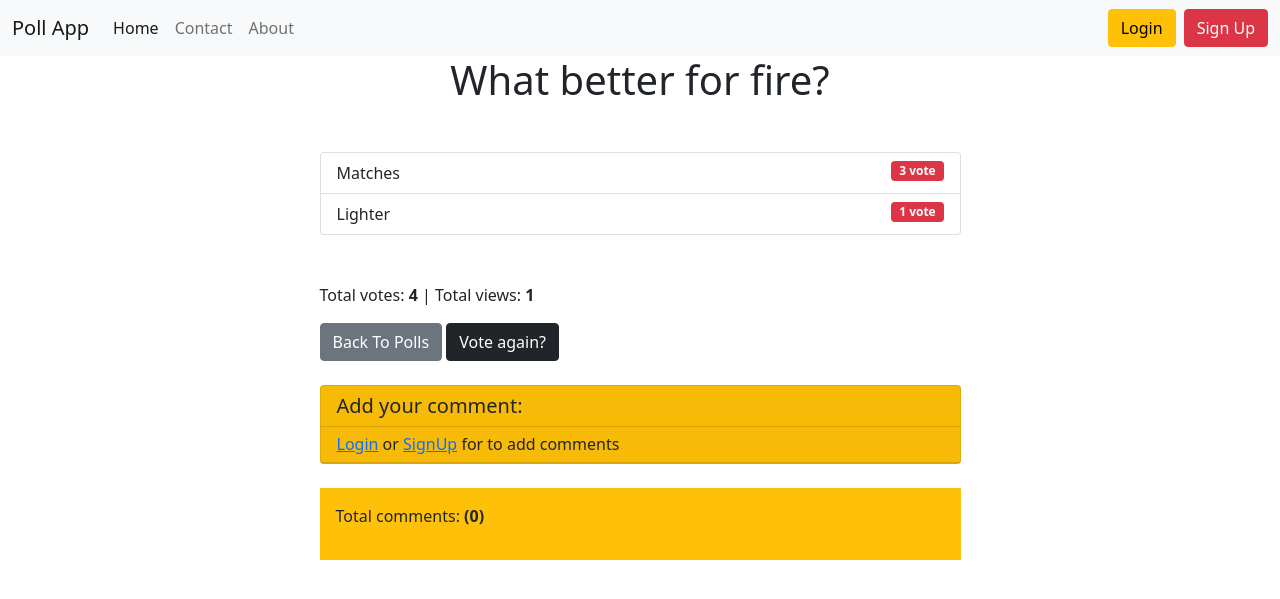
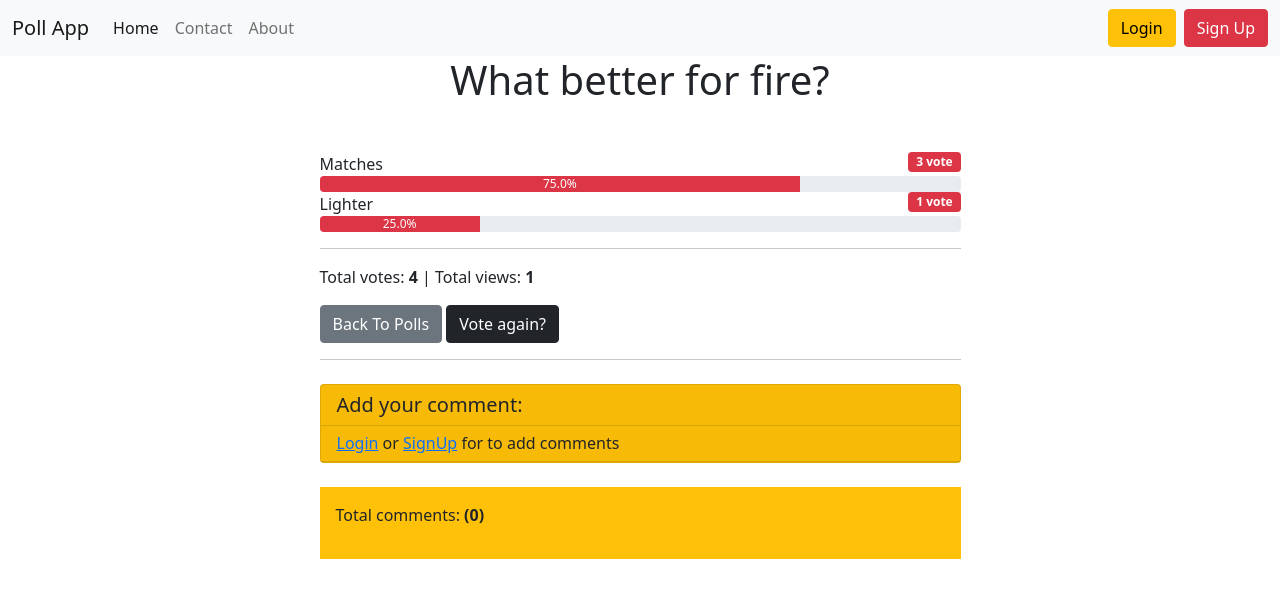
Before and after one commit to Falco13/vote_django_app, a Django app: a page that uses poll_app/templates/poll_app/results.html in a window 1280 px wide. Shown: the top 599 px of the page. Run offline with Django 4.2, Linux system fonts and the light colour scheme; data comes from the database, SQL or seed files in the repository; both versions use the stored data as it was after the commit.

Commit message:
percentage bar done

```diff
--- a/poll_app/models.py
+++ b/poll_app/models.py
@@ -41,6 +41,16 @@ class Choice(models.Model):
     def get_vote_count(self):
         return Vote.objects.filter(choice=self.pk).count()
 
+    @property
+    def percentage_vote(self):
+        total_votes = Vote.objects.filter(question=self.question).count()
+        vote_count = Vote.objects.filter(choice=self).count()
+        if total_votes == 0:
+            vote_in_percentage = 0
+        else:
+            vote_in_percentage = (vote_count / total_votes) * 100
+        return vote_in_percentage
+
 
 class Vote(models.Model):
     choice = models.ForeignKey(Choice, on_delete=models.CASCADE)
--- a/poll_app/templates/poll_app/results.html
+++ b/poll_app/templates/poll_app/results.html
@@ -5,20 +5,28 @@
 {% block content %}
 <h1 class="mb-5 text-center">{{ question.question_text }}</h1>
 
-<ul class="list-group mb-5">
-    {% for choice in question.choice_set.all %}
-    <li class="list-group-item">
-        {{ choice.choice_text }}
-        <span class="badge bg-danger float-end">{{ choice.get_vote_count }} vote{{ choice.votes | pluralize }}</span>
-    </li>
-    {% endfor %}
-</ul>
+
+{% for choice in question.choice_set.all %}
+{{ choice.choice_text }} <span class="badge bg-danger float-end">{{ choice.get_vote_count }} vote{{ choice.votes|pluralize }}</span>
+<div class="progress">
+    <div class="progress-bar bg-danger"
+         role="progressbar"
+         aria-label="Example with label"
+         style="width: {{ choice.percentage_vote|floatformat:1 }}%;"
+         aria-valuenow="25"
+         aria-valuemin="0"
+         aria-valuemax="100">{{ choice.percentage_vote|floatformat:1 }}%
+    </div>
+</div>
+{% endfor %}
+<hr>
 Total votes: <b>{{ question.total_votes }}</b> | Total views: <b>{{ question.total_views }}</b>
+
 <p></p>
 
 <a class="btn btn-secondary" href="{% url 'poll_app:home' %}">Back To Polls</a>
 <a class="btn btn-dark" href="{% url 'poll_app:detail' question.slug %}">Vote again?</a>
-
+<hr>
 <div class="card text-dark bg-warning my-4">
     <h5 class="card-header">Add your comment:</h5>
     {% if user.is_authenticated %}
--- a/poll_app/views.py
+++ b/poll_app/views.py
@@ -25,11 +25,14 @@ class HomeView(generic.ListView):
 
 def detail_question(request, slug):
     question = get_object_or_404(Question, slug=slug)
-    if Vote.objects.filter(voter=request.user, question=question).exists():
-        messages.error(request, "Already Voted on this choice")
+    if request.user.is_authenticated:
+        if Vote.objects.filter(voter=request.user, question=question).exists():
+            messages.error(request, "Already Voted on this choice")
+            return HttpResponseRedirect(reverse('poll_app:results', args=(slug,)))
+        else:
+            return render(request, 'poll_app/detail.html', context={'question': question})
+    else:
         return HttpResponseRedirect(reverse('poll_app:results', args=(slug,)))
-    else:
-        return render(request, 'poll_app/detail.html', context={'question': question})
 
 
 class ResultsView(SuccessMessageMixin, generic.edit.FormMixin, generic.DetailView):
```
Also changed, not shown: db.sqlite3.
